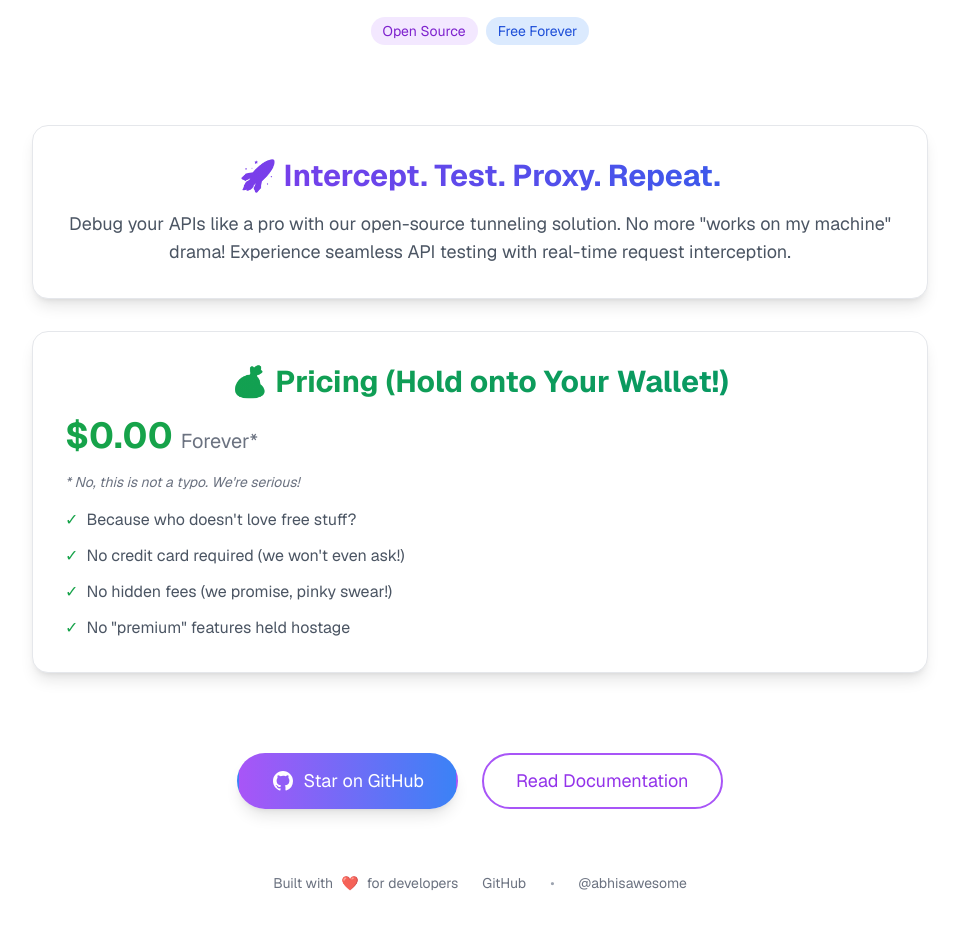
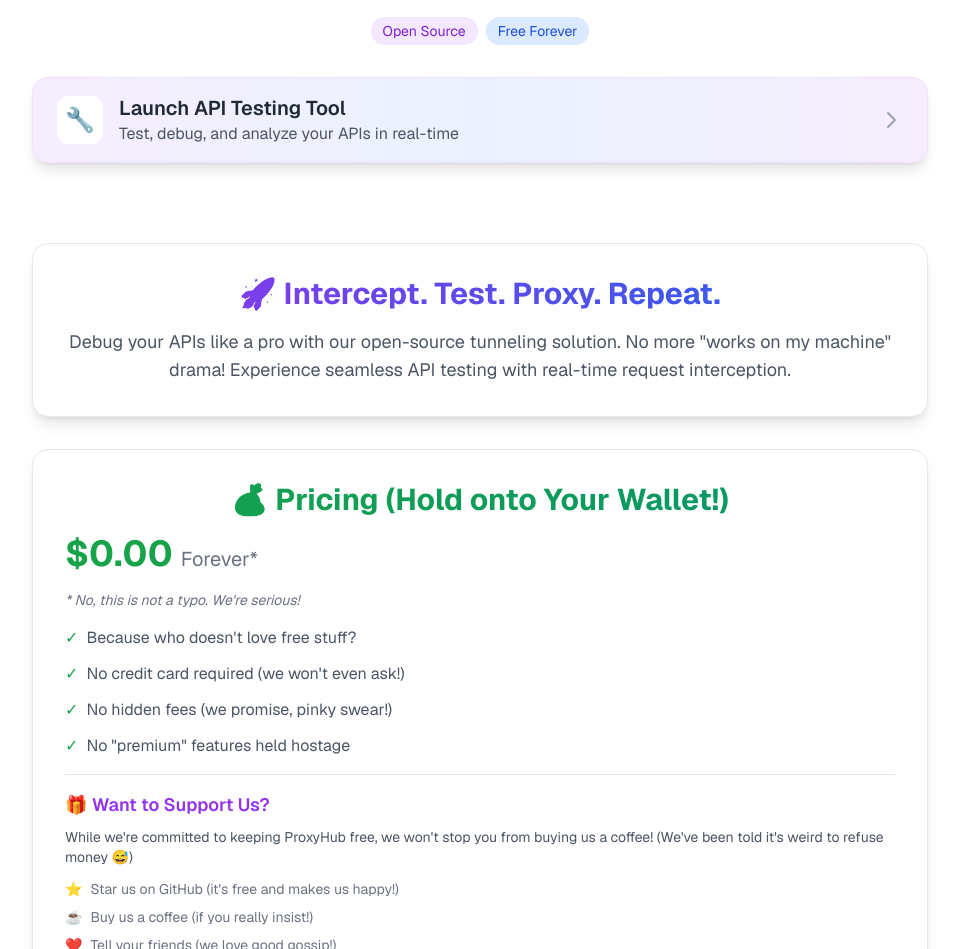
Before and after one commit to cube-root/proxyhub-dashboard, a Next.js app: page / in a window 1280 px wide. Shown: the part 303-1252 px from the top of the page, without its empty margins (160-1119 px from the left). Built offline with nearby package versions, Linux system fonts and the light colour scheme.

Commit message:
link to testing tool

```diff
--- a/src/app/api/page.tsx
+++ b/src/app/api/page.tsx
@@ -1,14 +1,36 @@
 import { Metadata } from "next";
 import ApiTester from "@/components/api-tester/ApiTester";
+import Link from "next/link";
 
 export const metadata: Metadata = {
   title: "ProxyHub",
   description: "A beautiful and powerful API testing tool",
 };
 
+export const dynamic = 'force-dynamic';
+
 export default function TestingTool() {
   return (
     <div className="min-h-screen bg-gradient-to-br from-gray-900 to-gray-800 text-white">
+      <div className="p-4">
+        <Link href="/" className="inline-flex items-center gap-2 hover:opacity-80 transition-opacity">
+          <svg
+            className="w-8 h-8"
+            viewBox="0 0 24 24"
+            fill="none"
+            stroke="currentColor"
+            strokeWidth="2"
+            strokeLinecap="round"
+            strokeLinejoin="round"
+          >
+            <path d="M4 4h16c1.1 0 2 .9 2 2v12c0 1.1-.9 2-2 2H4c-1.1 0-2-.9-2-2V6c0-1.1.9-2 2-2z" />
+            <polyline points="22,6 12,13 2,6" />
+            <line x1="12" y1="13" x2="12" y2="21" />
+            <line x1="8" y1="17" x2="16" y2="17" />
+          </svg>
+          <span className="text-xl font-bold">ProxyHub</span>
+        </Link>
+      </div>
       <ApiTester />
     </div>
   );
--- a/src/app/page.tsx
+++ b/src/app/page.tsx
@@ -1,6 +1,8 @@
 import Image from "next/image";
 import { Logo } from "@/components/Logo";
 import { ThemeToggle } from "@/components/ThemeToggle";
+
+export const dynamic = 'force-dynamic';
 
 export default function Home() {
   return (
@@ -32,6 +34,35 @@
             <span className="px-3 py-1 text-sm bg-purple-100 dark:bg-purple-900/50 text-purple-700 dark:text-purple-300 rounded-full">Open Source</span>
             <span className="px-3 py-1 text-sm bg-blue-100 dark:bg-blue-900/50 text-blue-700 dark:text-blue-300 rounded-full">Free Forever</span>
           </div>
+        </div>
+
+        <div className="w-full transform hover:scale-[1.02] transition-all duration-300">
+          <a
+            href="/api"
+            className="group flex items-center justify-between gap-4 px-6 py-4 bg-gradient-to-r from-purple-500/10 via-blue-500/10 to-purple-500/10 hover:from-purple-500/20 hover:via-blue-500/20 hover:to-purple-500/20 dark:from-purple-500/20 dark:via-blue-500/20 dark:to-purple-500/20 dark:hover:from-purple-500/30 dark:hover:via-blue-500/30 dark:hover:to-purple-500/30 rounded-2xl border border-purple-200/50 dark:border-purple-700/50 hover:border-purple-300 dark:hover:border-purple-600 transition-all shadow-lg hover:shadow-xl"
+          >
+            <div className="flex items-center gap-4">
+              <div className="p-2 bg-white dark:bg-gray-800 rounded-xl">
+                <span className="text-2xl">🔧</span>
+              </div>
+              <div className="text-left">
+                <h3 className="text-xl font-semibold text-gray-800 dark:text-gray-200 group-hover:text-purple-600 dark:group-hover:text-purple-400 transition-colors">
+                  Launch API Testing Tool
+                </h3>
+                <p className="text-gray-600 dark:text-gray-400">
+                  Test, debug, and analyze your APIs in real-time
+                </p>
+              </div>
+            </div>
+            <svg
+              className="w-6 h-6 text-gray-400 group-hover:text-purple-500 dark:group-hover:text-purple-400 transform group-hover:translate-x-1 transition-all"
+              fill="none"
+              stroke="currentColor"
+              viewBox="0 0 24 24"
+            >
+              <path strokeLinecap="round" strokeLinejoin="round" strokeWidth={2} d="M9 5l7 7-7 7" />
+            </svg>
+          </a>
         </div>
 
         <div className="space-y-8 mt-12 w-full">
@@ -77,6 +108,33 @@
                     <span>No "premium" features held hostage</span>
                   </li>
                 </ul>
+
+                <div className="border-t border-gray-200 dark:border-gray-700 pt-4 mt-6">
+                  <p className="text-lg font-semibold text-purple-600 dark:text-purple-400 mb-2">🎁 Want to Support Us?</p>
+                  <p className="text-gray-600 dark:text-gray-300 text-sm">
+                    While we're committed to keeping ProxyHub free, we won't stop you from buying us a coffee!
+                    (We've been told it's weird to refuse money 😅)
+                  </p>
+                  <div className="mt-3 space-y-2">
+                    <p className="text-gray-500 dark:text-gray-400 text-sm flex items-center gap-2">
+                      <span className="text-yellow-500">⭐</span>
+                      Star us on GitHub (it's free and makes us happy!)
+                    </p>
+                    <a
+                      href="https://buymeacoffee.com/abhisawzm"
+                      target="_blank"
+                      rel="noopener noreferrer"
+                      className="text-gray-500 dark:text-gray-400 text-sm flex items-center gap-2 hover:text-green-500 dark:hover:text-green-400 transition-colors"
+                    >
+                      <span className="text-green-500">☕</span>
+                      Buy us a coffee (if you really insist!)
+                    </a>
+                    <p className="text-gray-500 dark:text-gray-400 text-sm flex items-center gap-2">
+                      <span className="text-red-500">❤️</span>
+                      Tell your friends (we love good gossip!)
+                    </p>
+                  </div>
+                </div>
               </div>
             </div>
           </div>
--- a/src/components/api-tester/ApiTester.tsx
+++ b/src/components/api-tester/ApiTester.tsx
@@ -213,15 +213,9 @@
       <div className="container mx-auto p-4 max-w-[1600px]">
         <div className="flex flex-col gap-6">
           {/* Header */}
-          <header className="flex items-center justify-between">
-            <h1 className="text-2xl font-bold">Proxyhub</h1>
-            {/* <button
-              className="p-2 hover:bg-light-surface dark:hover:bg-dark-surface rounded"
-              onClick={toggleTheme}
-            >
-              {theme === 'dark' ? <Sun size={20} /> : <Moon size={20} />}
-            </button> */}
-          </header>
+          {/* <header className="flex items-center justify-between">
+            <h1 className="text-2xl font-bold">API Tester</h1>
+          </header> */}
 
           {/* Tabs */}
           <Tabs
```
